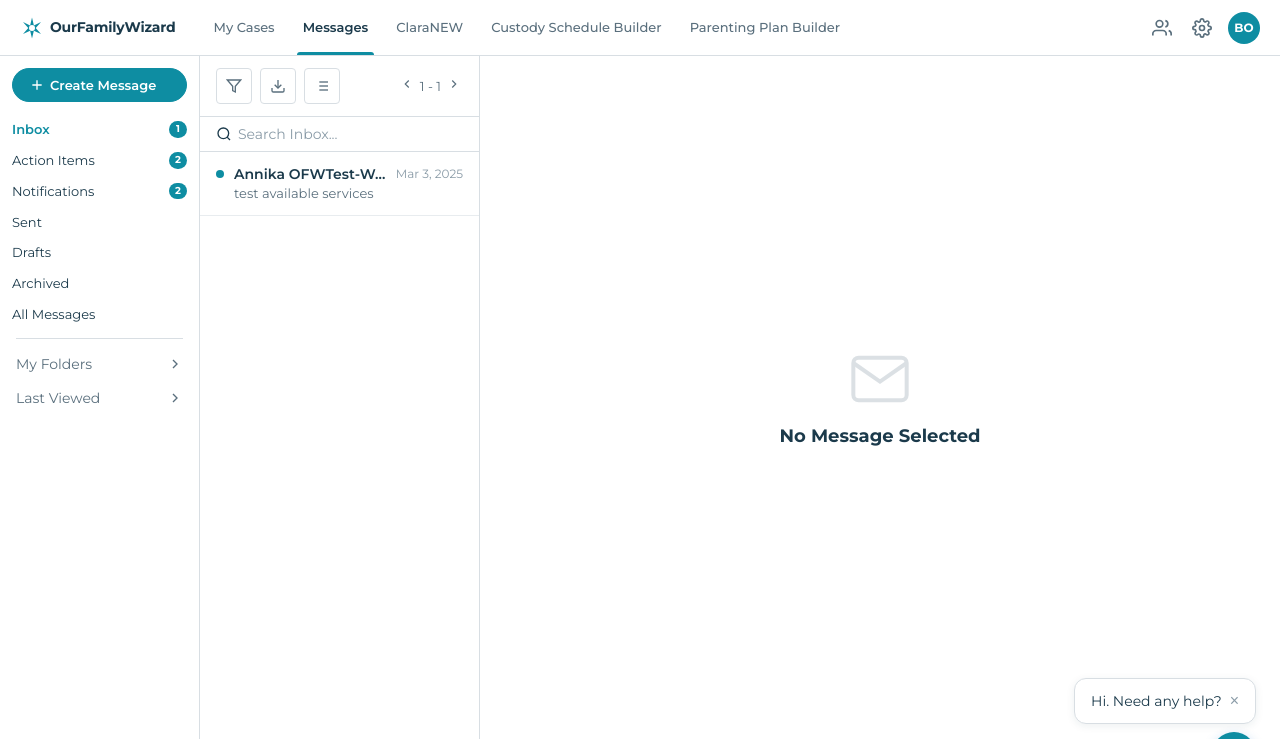
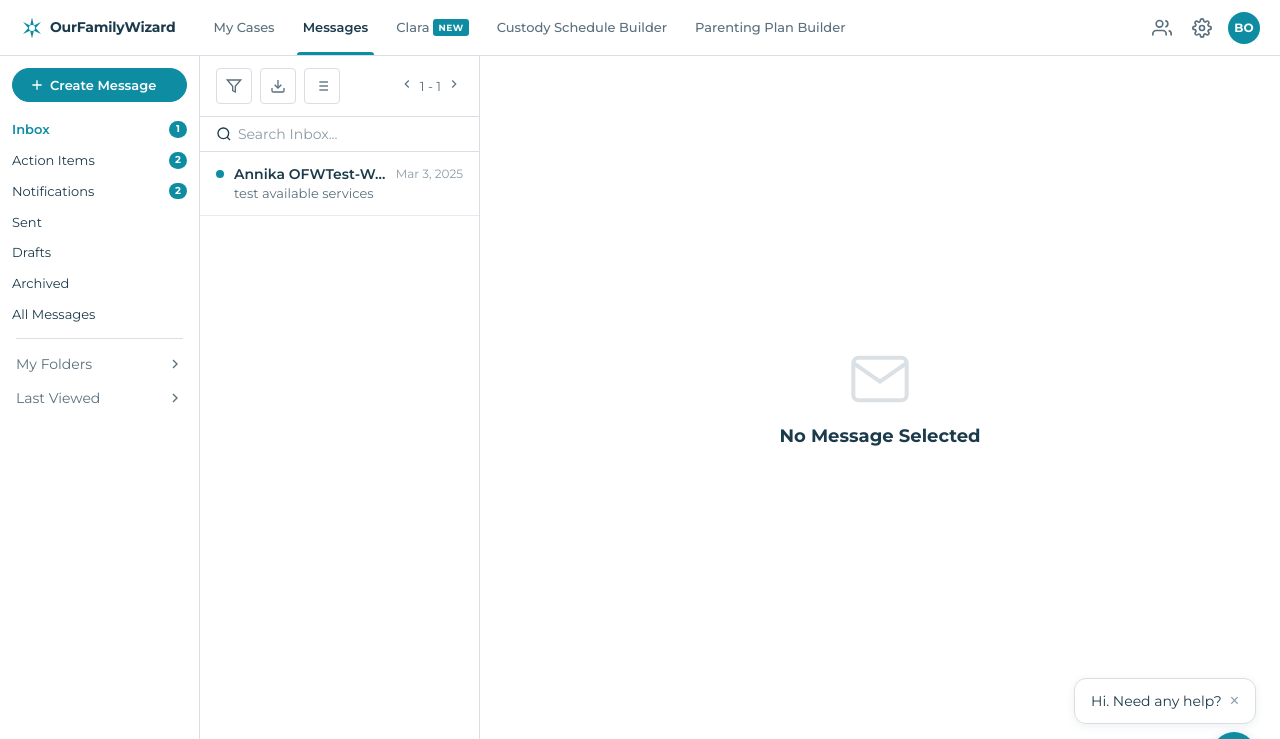
Before and after one commit to aschneider-bit/pro-test-march-2026, a FastAPI app: page /messages in a window 1280 px wide. Shown: the top 739 px of the page. Run offline with FastAPI, Linux system fonts and the light colour scheme.

Commit message:
auto: update style.css

```diff
--- a/static/style.css
+++ b/static/style.css
@@ -146,6 +146,18 @@ a:hover {
     height: 3px;
     background: var(--ofw-blue);
     border-radius: 3px 3px 0 0;
+}
+
+.nav-badge-new {
+    background: #0E8DA2;
+    color: #fff;
+    font-size: 9px;
+    font-weight: 700;
+    padding: 2px 5px;
+    border-radius: 3px;
+    margin-left: 4px;
+    letter-spacing: 0.5px;
+    vertical-align: middle;
 }
 
 .nav-right {
```
